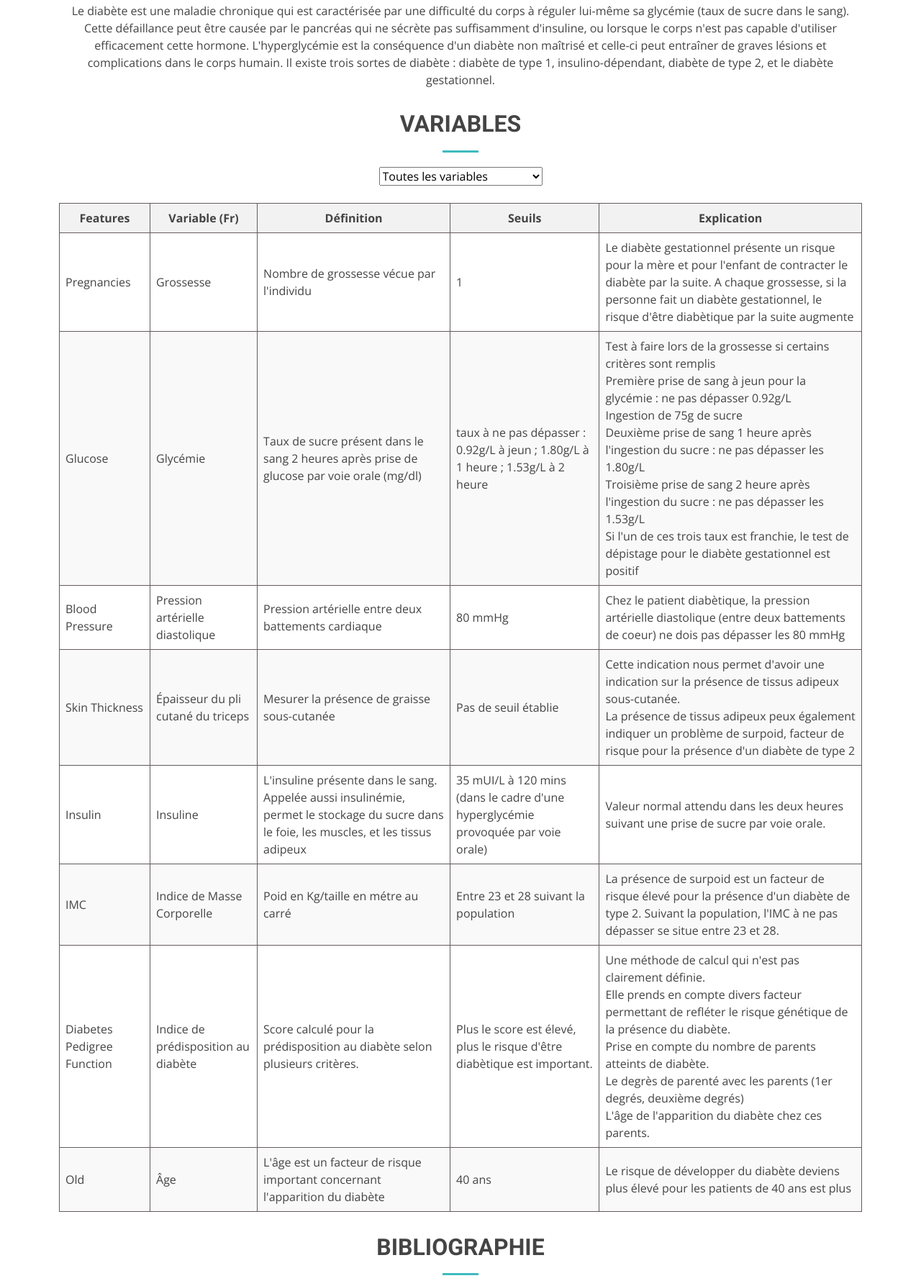
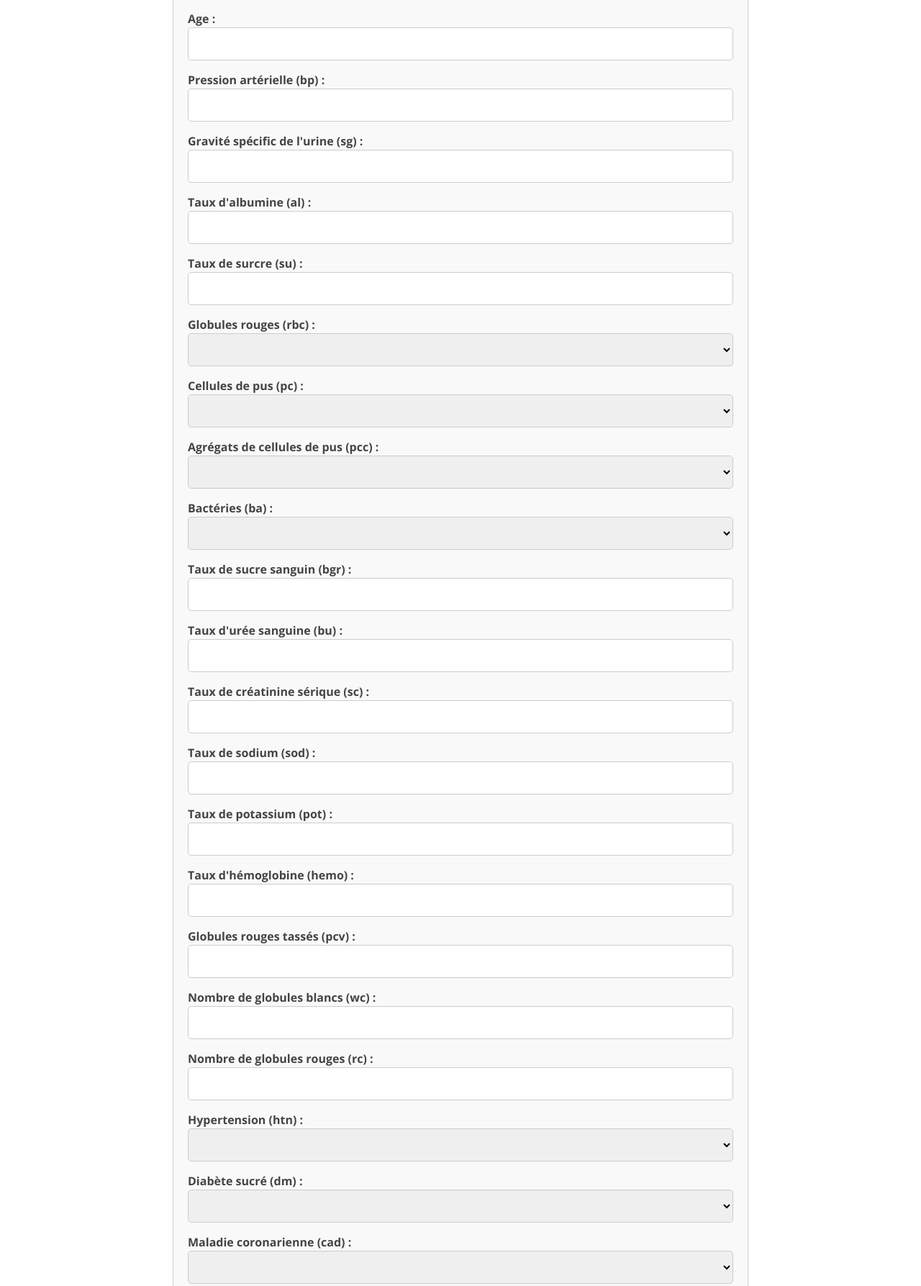
Before and after one commit to Lohofora/care_of_duty, a plain HTML site: page prev_rein.html in a window 1280 px wide. Shown: the part 324-2111 px from the top of the page at 72% size. Drawn offline with nearby package versions, Linux system fonts and the light colour scheme.

Commit message:
couleur bouton soumettre et menu déroulant moteur prévision

```diff
--- a/prev_rein.html
+++ b/prev_rein.html
@@ -5,7 +5,7 @@
   <meta charset="utf-8">
   <meta content="width=device-width, initial-scale=1.0" name="viewport">
 
-  <title>Care of Duty - Diabète</title>
+  <title>Care of Duty - Maladies rénales</title>
   <meta content="" name="description">
   <meta content="" name="keywords">
 
@@ -13,7 +13,7 @@
   <link href="assets/img/apple-touch-icon.png" rel="apple-touch-icon">
 
   <!-- Google Fonts -->
-  <link href="https://fonts.googleapis.com/css?family=Open+Sans:300,300i,400,400i,600,600i,700,700i|Roboto:300,300i,400,400i,500,500i,600,600i,700,700i|Poppins:300,300i,400,400i,500,500i,600,600i,700,700i" rel="stylesheet">
+  <link href="https://fonts.googleapis.com/css?family=Open+Sans:300,300i,400,400i,600,600i,700,700i|Roboto:300,300i,400,400i,500,500i,600,600i,700,700i" rel="stylesheet">
 
   <!-- Vendor CSS Files -->
   <link href="assets/vendor/fontawesome-free/css/all.min.css" rel="stylesheet">
@@ -27,30 +27,44 @@
   <!-- Template Main CSS File -->
   <link href="assets/css/style.css" rel="stylesheet">
 
-
-  <title>Tableau à 5 colonnes</title>
   <style>
-      table {
+    .form-container {
+      max-width: 800px;
+      margin: auto;
+      padding: 20px;
+      border: 1px solid #ccc;
+      border-radius: 10px;
+      background: #f9f9f9;
+    }
+    .form-container h1 {
+      text-align: center;
+      margin-bottom: 20px;
+    }
+    .form-group {
+      margin-bottom: 15px;
+    }
+    .form-group label {
+      font-weight: bold;
+    }
+    .form-group input, .form-group select {
       width: 100%;
-          border-collapse: collapse;
+      padding: 10px;
+      border: 1px solid #ccc;
+      border-radius: 5px;
     }
-      th, td {
-          border: 1px solid #655b5b;
-          padding: 8px;
-          text-align : left;
+    .form-group button {
+      width: 100%;
+      padding: 10px;
+      background: #3FBBC0;
+      border: none;
+      border-radius: 5px;
+      color: white;
+      font-size: 16px;
     }
-      th {
-          background-color: #f2f2f2;
-          text-align: center;
-      }
-      tr:nth-child(even) {
-          background-color: #f9f9f9;
-      }
-      tr:hover {
-          background-color: #f1f1f1;
+    .form-group button:hover {
+      background: #3FBBC0;
     }
   </style>
-
 
 </head>
 
@@ -66,7 +80,7 @@
 
       <nav id="navbar" class="navbar order-last order-lg-0">
         <ul>
-          <li><a class="nav-link scrollto " href="index.html">Accueil</a></li>
+          <li><a class="nav-link scrollto" href="index.html">Accueil</a></li>
           <li class="dropdown"><a href="#"><span>Maladies</span> <i class="bi bi-chevron-down"></i></a>
             <ul>
               <li><a href="diabete_page.html">Diabète</a></li>
@@ -76,7 +90,15 @@
               <li><a href="mcf.html">Maladies du foie</a></li>
             </ul>
           </li>
-          <li><a class="nav-link scrollto" href="#services">Moteur de prévision</a></li>
+          <li class="dropdown"><a href="index.html"><span>Moteur de prévision</span> <i class="bi bi-chevron-down"></i></a>
+            <ul>
+              <li><a href="prev_diabete.html">Diabète</a></li>
+              <li><a href="prev_cancer_sein.html">Cancer du sein</a></li>
+              <li><a href="prev_cardiac.html">Maladies cardiaques</a></li>
+              <li><a href="prev_rein.html">Maladies rénales</a></li>
+              <li><a href="prev_foie.html">Maladies du foie</a></li>
+            </ul>
+          </li>
           <li><a class="nav-link scrollto" href="equipe.html">Équipe</a></li>
         </ul>
         <i class="bi bi-list mobile-nav-toggle"></i>
@@ -85,148 +107,192 @@
     </div>
   </header><!-- End Header -->
 
-
   <main id="main">
 
     <!-- ======= Breadcrumbs Section ======= -->
     <section class="breadcrumbs">
       <div class="container">
         <div class="d-flex justify-content-between align-items-center">
-            <h2><B>Moteur de prévision</B></h2>
+          <h2><b>Moteur de prévision des maladies rénales</b></h2>
         </div>
       </div>
     </section><!-- End Breadcrumbs Section -->
 
     <section id="about" class="about">
       <div class="container" data-aos="fade-up">
+        <div class="form-container">
+          <h1>Formulaire de saisie</h1>
+          <form method="post">
 
-            <div class="section-title">
-                <h2>Description</h2>
-                <p>Le diabète est une maladie chronique qui est caractérisée par une difficulté du corps à réguler lui-même sa glycémie (taux de sucre dans le sang). Cette défaillance peut être causée par le pancréas qui ne sécrète pas suffisamment d'insuline, ou lorsque le corps n'est pas capable d'utiliser efficacement cette hormone. L'hyperglycémie est la conséquence d'un diabète non maîtrisé et celle-ci peut entraîner de graves lésions et complications dans le corps humain. Il existe trois sortes de diabète : diabète de type 1, insulino-dépendant, diabète de type 2, et le diabète gestationnel.</p>
+            <div class="form-group">
+              <label for="age">Age :</label>
+              <input type="text" id="age" name="age"><br>
             </div>
 
-              <div class="section-title">
-                <h2>Variables</h2>
-
-                <!-- Add the dropdown menu -->
-                <!-- <label for="feature-select">Sélectionnez une variable:</label> -->
-                <select id="feature-select" onchange="filterTable()">
-                  <option value="all">Toutes les variables</option>
-                  <!-- The options will be dynamically populated by JavaScript -->
-              </select>
-              <br><br>
-
-              <table id="variables-table">
-                  <thead>
-                    <tr>
-                      <th>Features</th>
-                      <th>Variable (Fr)</th>
-                      <th>Définition</th>
-                      <th>Seuils</th>
-                      <th>Explication</th>
-                    </tr>
-                  </thead>
-                  <tbody>
-                        <tr>
-                            <td>Pregnancies</td>
-                            <td>Grossesse</td>
-                            <td>Nombre de grossesse vécue par l'individu</td>
-                            <td>1</td>
-                            <td>Le diabète gestationnel présente un risque pour la mère et pour l'enfant de contracter le diabète par la suite. A chaque grossesse, si la personne fait un diabète gestationnel, le risque d'être diabètique par la suite augmente</td>
-                        </tr>
-                      <tr>
-                            <td>Glucose</td>
-                            <td>Glycémie</td>
-                            <td>Taux de sucre présent dans le sang 2 heures après prise de glucose par voie orale (mg/dl)</td>
-                            <td>taux à ne pas dépasser : 0.92g/L à jeun ; 1.80g/L à 1 heure ; 1.53g/L à 2 heure </td>
-                            <td>
-                                Test à faire lors de la grossesse si certains critères sont remplis<br>
-                                Première prise de sang à jeun pour la glycémie : ne pas dépasser 0.92g/L<br>
-                                Ingestion de 75g de sucre<br>
-                                Deuxième prise de sang 1 heure après l'ingestion du sucre : ne pas dépasser les 1.80g/L<br>
-                                Troisième prise de sang 2 heure après l'ingestion du sucre : ne pas dépasser les 1.53g/L<br>
-                                Si l'un de ces trois taux est franchie, le test de dépistage pour le diabète gestationnel est positif<br>
-                            </td>
-                      </tr>
-                    <tr>
-                      <td>Blood Pressure</td>
-                      <td>Pression artérielle diastolique</td>
-                      <td>Pression artérielle entre deux battements cardiaque</td>
-                      <td>80 mmHg</td>
-                        <td>
-                            Chez le patient diabètique, la pression artérielle diastolique (entre deux battements de coeur) ne dois pas dépasser les 80 mmHg
-                          </td>
-                    </tr>
-                    <tr>
-                      <td>Skin Thickness</td>
-                      <td>Épaisseur du pli cutané du triceps</td>
-                      <td>Mesurer la présence de graisse sous-cutanée</td>
-                      <td>Pas de seuil établie</td>
-                        <td>
-                            Cette indication nous permet d'avoir une indication sur la présence de tissus adipeux sous-cutanée.<br>
-                            La présence de tissus adipeux peux également indiquer un problème de surpoid, facteur de risque pour la présence d'un diabète de type 2
-                          </td>
-                    </tr>
-                    <tr>
-                      <td>Insulin</td>
-                      <td>Insuline</td>
-                      <td>L'insuline présente dans le sang. Appelée aussi insulinémie, permet le stockage du sucre dans le foie, les muscles, et les tissus adipeux </td>
-                      <td>35 mUI/L à 120 mins (dans le cadre d'une hyperglycémie provoquée par voie orale)</td>
-                        <td>
-                            Valeur normal attendu dans les deux heures suivant une prise de sucre par voie orale.
-                          </td>
-                    </tr>
-                    <tr>
-                      <td>IMC</td>
-                      <td>Indice de Masse Corporelle</td>
-                      <td>Poid en Kg/taille en métre au carré</td>
-                      <td>Entre 23 et 28 suivant la population</td>
-                      <td>La présence de surpoid est un facteur de risque élevé pour la présence d'un diabète de type 2. Suivant la population, l'IMC à ne pas dépasser se situe entre 23 et 28.</td>
-                    </tr>
-                    <tr>
-                      <td>Diabetes Pedigree Function</td>
-                      <td>Indice de prédisposition au diabète</td>
-                      <td>Score calculé pour la prédisposition au diabète selon plusieurs critères.</td>
-                      <td>Plus le score est élevé, plus le risque d'être diabètique est important.</td>
-                      <td>
-                        Une méthode de calcul qui n'est pas clairement définie.<br>
-                        Elle prends en compte divers facteur permettant de refléter le risque génétique de la présence du diabète.<br>
-                        Prise en compte du nombre de parents atteints de diabète.<br>
-                        Le degrès de parenté avec les parents (1er degrés, deuxième degrés)<br>
-                        L'âge de l'apparition du diabète chez ces parents.
-                      </td>
-                    </tr>
-                    <tr>
-                      <td>Old</td>
-                      <td>Âge</td>
-                      <td>L'âge est un facteur de risque important concernant l'apparition du diabète</td>
-                      <td>40 ans</td>
-                      <td>
-                        Le risque de développer du diabète deviens plus élevé pour les patients de 40 ans est plus<br>
-                      </td>
-                    </tr>
-                  </tbody>
-                </table>
+            <div class="form-group">
+            <label for="bp">Pression artérielle (bp) :</label>
+            <input type="text" id="bp" name="bp"><br>
             </div>
 
-              <div class="section-title">
-                <h2>Bibliographie</h2>
-                <p style = "text-align: left">
-                   OMS, 2023, « Diabète », <a href="https://www.who.int/fr/news-room/fact-sheets/detail/diabetes">lien.</a><br>
-                  Canadian journal of diabete, 2018, « Dépistage du diabète chez les adultes », <a href="https://www.diabetes.ca/DiabetesCanadaWebsite/media/Health-care-providers/2018%20Clinical%20Practice%20Guidelines/2018-CPG%20French/04-Screening-for-Diabetes-FR.pdf">lien.</a><br>
-                  Santé Log, 2020, « DIABÈTE : L’IMC plus prédictif du risque que la génétique », <a href="https://www.santelog.com/actualites/diabete-limc-plus-predictif-du-risque-que-la-genetique#:~:text=L'indice%20de%20masse%20corporelle,ou%20m%C3%AAme%20inverser%20le%20diab%C3%A8te.">lien.</a><br>
-                  LE MANUEL MSD, 2023, « Diabète sucré », <a href="https://www.msdmanuals.com/fr/accueil/troubles-hormonaux-et-m%C3%A9taboliques/diab%C3%A8te-sucr%C3%A9-ds-et-troubles-du-m%C3%A9tabolisme-de-la-glyc%C3%A9mie/diab%C3%A8te-sucr%C3%A9-ds#Traitement_v773058_fr">lien.</a><br>
-                  Cerballiance, 2018, « Test HGPO et diabète gestationnel » <a href="https://www.cerballiance.fr/fr/blog/grossesse/test-hgpo-et-diabete-gestationnel">lien.</a><br>
-                  Diabete Quebec, 2019, « Le contrôle de la tension artérielle »<a href="https://www.diabete.qc.ca/le-diabete/informations-sur-le-diabete/maladies-associees/le-controle-de-la-tension-arterielle/">lien.</a>.<br>
-                    </p>
+            <div class="form-group">
+            <label for="sg">Gravité spécific de l'urine (sg) :</label>
+            <input type="text" id="sg" name="sg"><br>
+            </div>
 
+            <div class="form-group">
+            <label for="al">Taux d'albumine (al) :</label>
+            <input type="text" id="al" name="al"><br>
+            </div>
+
+            <div class="form-group">
+            <label for="su">Taux de surcre (su) :</label>
+            <input type="text" id="su" name="su"><br>
+            </div>
+
+            <div class="form-group">
+            <label for="rbc">Globules rouges (rbc) :</label>
+            <select id="rbc" name="rbc">
+                <option value="neant"></option>
+                <option value="normal">Normal</option>
+                <option value="abnormal">Abnormal</option>
+                <option value="inconnu">Inconnu</option>
+            </select><br>
+            </div>
+
+            <div class="form-group">
+            <label for="pc">Cellules de pus (pc) :</label>
+            <select id="pc" name="pc">
+                <option value="neant"></option>
+                <option value="normal">Normal</option>
+                <option value="abnormal">Abnormal</option>
+                <option value="inconnu">Inconnu</option>
+            </select><br>
+            </div>
+
+            <div class="form-group">
+            <label for="pcc">Agrégats de cellules de pus (pcc) :</label>
+            <select id="pcc" name="pcc">
+                <option value="neant"></option>
+                <option value="present">Present</option>
+                <option value="notpresent">Not present</option>
+            </select><br>
+            </div>
+
+            <div class="form-group">
+            <label for="ba">Bactéries (ba) :</label>
+            <select id="ba" name="ba">
+                <option value="neant"></option>
+                <option value="present">Present</option>
+                <option value="notpresent">Not present</option>
+            </select><br>
+            </div>
+
+            <div class="form-group">
+            <label for="bgr">Taux de sucre sanguin (bgr) :</label>
+            <input type="text" id="bgr" name="bgr"><br>
+            </div>
+
+            <div class="form-group">
+            <label for="bu">Taux d'urée sanguine (bu) :</label>
+            <input type="text" id="bu" name="bu"><br>
+            </div>
+
+            <div class="form-group">
+            <label for="sc">Taux de créatinine sérique (sc) :</label>
+            <input type="text" id="sc" name="sc"><br>
+            </div>
+
+            <div class="form-group">
+            <label for="sod">Taux de sodium (sod) :</label>
+            <input type="text" id="sod" name="sod"><br>
+            </div>
+
+            <div class="form-group">
+            <label for="pot">Taux de potassium (pot) :</label>
+            <input type="text" id="pot" name="pot"><br>
+            </div>
+
+            <div class="form-group">
+            <label for="hemo">Taux d'hémoglobine (hemo) :</label>
+            <input type="text" id="hemo" name="hemo"><br>
+            </div>
+
+            <div class="form-group">
+            <label for="pcv">Globules rouges tassés (pcv) :</label>
+            <input type="text" id="pcv" name="pcv"><br>
+            </div>
+
+            <div class="form-group">
+            <label for="wc">Nombre de globules blancs (wc) :</label>
+            <input type="text" id="wc" name="wc"><br>
+            </div>
+
+            <div class="form-group">
+            <label for="rc">Nombre de globules rouges (rc) :</label>
+            <input type="text" id="rc" name="rc"><br>
+            </div>
+
+            <div class="form-group">
+            <label for="htn">Hypertension (htn) :</label>
+            <select id="htn" name="htn">
+                <option value="neant"></option>
+                <option value="yes">Yes</option>
+                <option value="no">No</option>
+            </select><br>
+            </div>
+
+            <div class="form-group">
+            <label for="dm">Diabète sucré (dm) :</label>
+            <select id="dm" name="dm">
+                <option value="neant"></option>
+                <option value="yes">Yes</option>
+                <option value="no">No</option>
+            </select><br>
+            </div>
+
+            <div class="form-group">
+            <label for="cad">Maladie coronarienne (cad) :</label>
+            <select id="cad" name="cad">
+                <option value="neant"></option>
+                <option value="yes">Yes</option>
+                <option value="no">No</option>
+            </select><br>
+            </div>
+
+            <div class="form-group">
+            <label for="appet">Appétit :</label>
+            <select id="appet" name="appet">
+                <option value="neant"></option>
+                <option value="good">Good</option>
+                <option value="poor">Poor</option>
+            </select><br>
+            </div>
+
+            <div class="form-group">
+            <label for="pe">Oedèmes aux pieds (pe) :</label>
+            <select id="pe" name="pe">
+                <option value="neant"></option>
+                <option value="yes">Yes</option>
+                <option value="no">No</option>
+            </select><br>
+            </div>
+
+            <div class="form-group">
+            <label for="ane">Anémie (ane) :</label>
+            <select id="ane" name="ane">
+                <option value="neant"></option>
+                <option value="yes">Yes</option>
+                <option value="no">No</option>
+            </select><br>
+            </div>
+
+            <div class="form-group">
+            <input type="submit" value="Soumettre">
+            </div>
+        </form>
+      </div>
     </div>
   </section>
-
-
-
-
-
 </main><!-- End #main -->
 
   <!-- ======= Footer ======= -->
@@ -276,10 +342,6 @@
         &copy; Copyright <strong><span>Care of Duty</span></strong>. All Rights Reserved
       </div>
       <div class="credits">
-        <!-- All the links in the footer should remain intact. -->
-        <!-- You can delete the links only if you purchased the pro version. -->
-        <!-- Licensing information: https://bootstrapmade.com/license/ -->
-        <!-- Purchase the pro version with working PHP/AJAX contact form: https://bootstrapmade.com/medicio-free-bootstrap-theme/ -->
         Designed by <a href="https://bootstrapmade.com/">BootstrapMade</a>
       </div>
     </div>
@@ -299,47 +361,6 @@
   <!-- Template Main JS File -->
   <script src="assets/js/main.js"></script>
 
-
-  <!-- Menu déroulant JS -->
-  <script>
-    document.addEventListener('DOMContentLoaded', function() {
-      // Populate the dropdown menu with unique features
-      const select = document.getElementById('feature-select');
-      const table = document.getElementById('variables-table');
-      const rows = table.querySelectorAll('tbody tr');
-      const features = new Set();
-
-      rows.forEach(row => {
-        const feature = row.cells[0].textContent.trim();
-        features.add(feature);
-      });
-
-      features.forEach(feature => {
-        const option = document.createElement('option');
-        option.value = feature;
-        option.textContent = feature;
-        select.appendChild(option);
-      });
-    });
-
-    function filterTable() {
-      const select = document.getElementById('feature-select');
-      const selectedFeature = select.value;
-      const table = document.getElementById('variables-table');
-      const rows = table.querySelectorAll('tbody tr');
-
-      rows.forEach(row => {
-        const feature = row.cells[0].textContent.trim();
-        if (selectedFeature === 'all' || feature === selectedFeature) {
-          row.style.display = '';
-        } else {
-          row.style.display = 'none';
-        }
-      });
-    }
-  </script>
-
-
 </body>
 
 </html>
```
Also changed, not shown: prev_cancer_sein.html (+9 -1 lines), prev_cardiac.html (+11 -3 lines), prev_diabete.html (+9 -1 lines), prev_foie.html (+10 -2 lines). Lines whose indentation alone changed are shown as unchanged.
